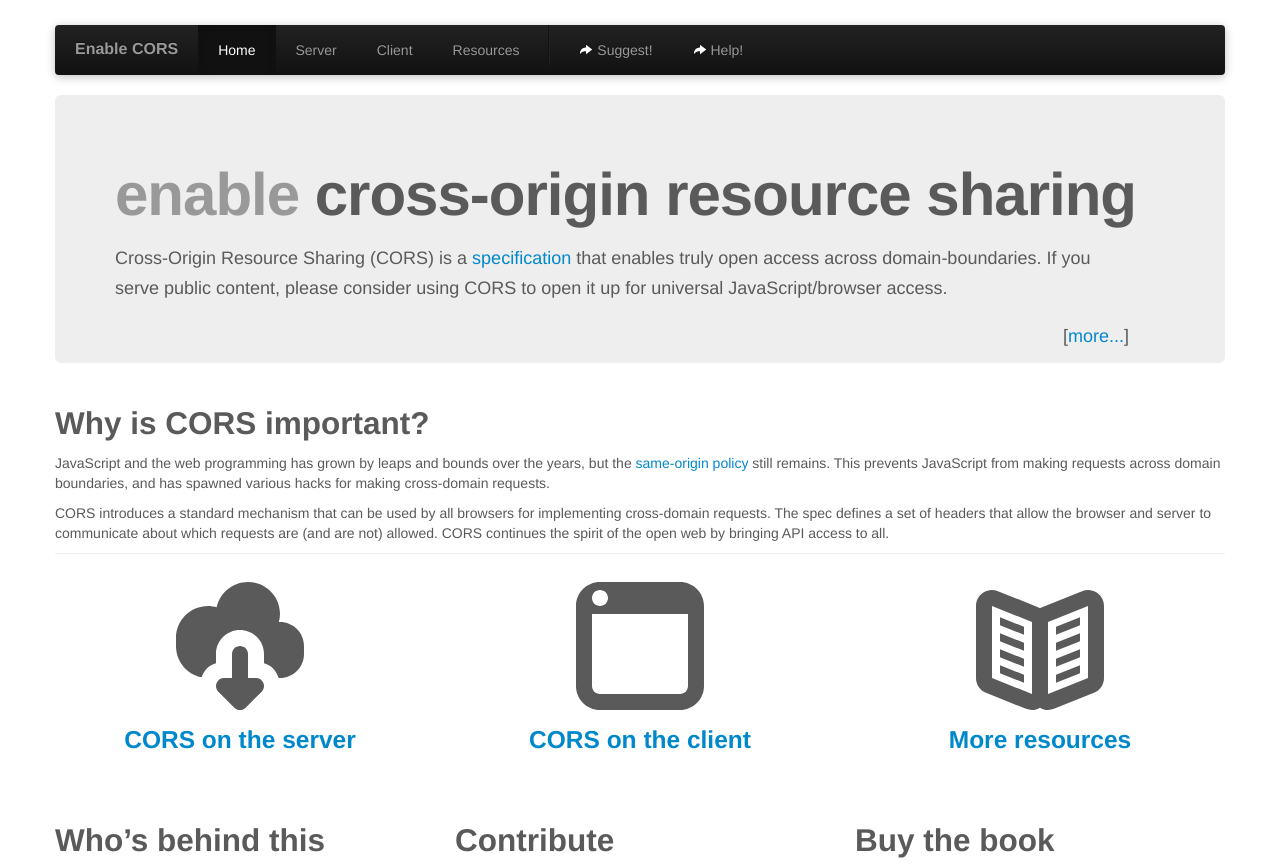
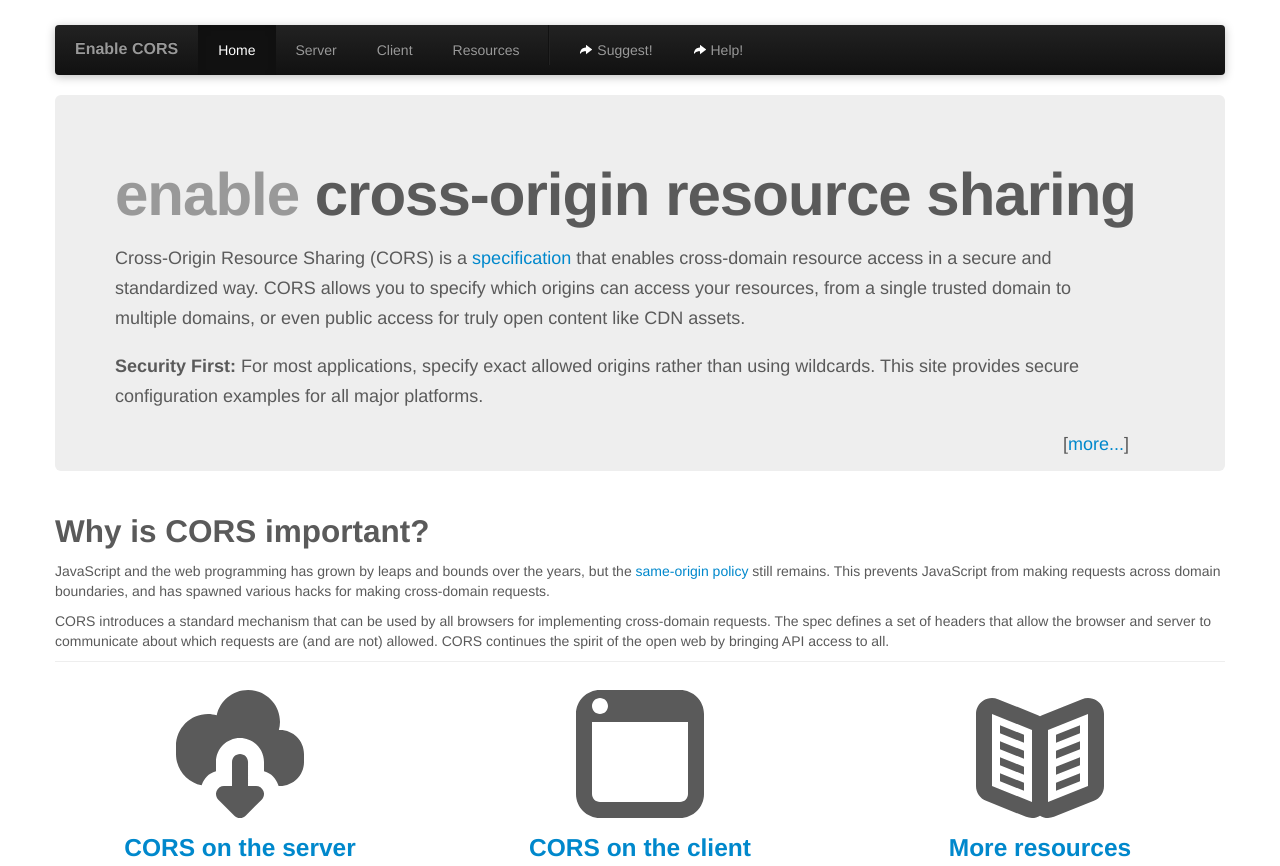
Before and after one commit to monsur/enable-cors.org, a Jekyll site: the page built from index.html, in a window 1280 px wide, cut to the strip 0-866 px from the top of the page. Built offline with Jekyll 4.4.1, drawn with Linux system fonts in a browser that asks for light colours.

Commit message:
Improve homepage security messaging to address wildcard CORS concerns
This commit updates the homepage language to provide clearer security
guidance about CORS configuration, addressing concerns raised in issue #147
about the site appearing to promote unrestricted wildcard CORS usage.

Changes made:
- Replaced "truly open access across domain-boundaries" with more neutral
  language: "cross-domain resource access in a secure and standardized way"
- Removed potentially misleading phrase "open it up for universal
  JavaScript/browser access" which could be interpreted as promoting
  Access-Control-Allow-Origin: * for all use cases
- Added explicit explanation that CORS allows specifying which origins can
  access resources, from single domains to multiple domains to public access
- Added prominent "Security First" message recommending exact origins rather
  than wildcards for most applications
- Emphasized that the site provides secure configuration examples

Context:
Issue #147 (opened in 2019) raised concerns that the site was promoting
wildcard CORS without adequate security warnings. Since then, the site has
been significantly improved with:
- Security warnings on all server configuration pages
- Secure examples listed first with clear "Recommended" labels
- Proper origin validation examples for multiple origins
- Credentials handling that requires specific origins
- Wildcard examples placed last with "Use with Caution" warnings

However, the homepage still contained language that could be misinterpreted.
This fix aligns the homepage messaging with the improved security-conscious
approach throughout the rest of the site.

Fixes #147

Co-Authored-By: Claude Sonnet 4.5 <noreply@anthropic.com>

```diff
--- a/index.html
+++ b/index.html
@@ -6,7 +6,8 @@ title: enable cross-origin resource sharing
 	<div class="container">
 		<div class="hero-unit">
 			<h1><span class="muted">enable</span> cross-origin resource sharing</h1>
-			<p>Cross-Origin Resource Sharing (CORS) is a <a href="http://www.w3.org/TR/cors/">specification</a> that enables truly open access across domain-boundaries. If you serve public content, please consider using CORS to open it up for universal JavaScript/browser access.</p>
+			<p>Cross-Origin Resource Sharing (CORS) is a <a href="http://www.w3.org/TR/cors/">specification</a> that enables cross-domain resource access in a secure and standardized way. CORS allows you to specify which origins can access your resources, from a single trusted domain to multiple domains, or even public access for truly open content like CDN assets.</p>
+			<p><strong>Security First:</strong> For most applications, specify exact allowed origins rather than using wildcards. This site provides secure configuration examples for all major platforms.</p>
 			<p class="help-block pull-right">[<a href="http://en.wikipedia.org/wiki/Cross-Origin_Resource_Sharing">more...</a>]</p>
 		</div>
 	</div>
```
